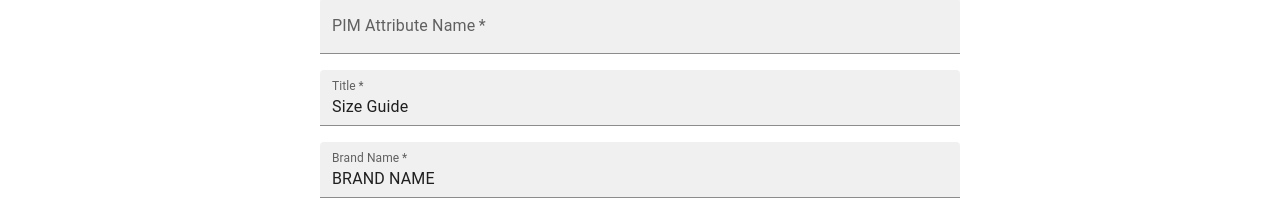
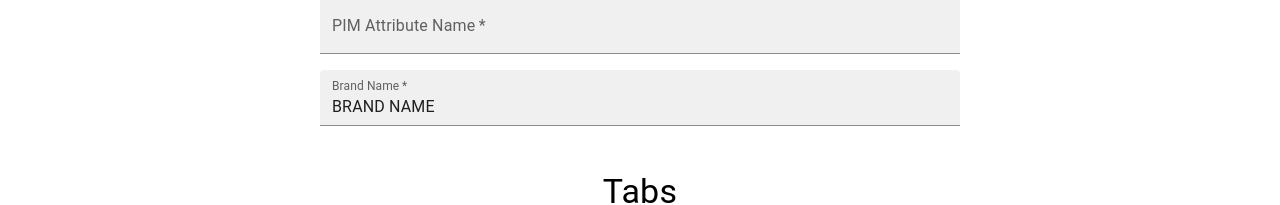
Before and after one commit to brandodo/size-guide-automation, a React (Create React App) app: page / in a window 1280 px wide. Shown: the part 597-802 px from the top of the page. Built offline with nearby package versions, Linux system fonts and the light colour scheme.

Commit message:
updated header to account for FR value

```diff
--- a/src/App.js
+++ b/src/App.js
@@ -6,7 +6,7 @@ import EditAlert from "./components/EditAlert/EditAlert";
 
 const App = () => {
   const [pim, setPim] = useState("");
-  const [header, setHeader] = useState("Size Guide");
+  // const [header, setHeader] = useState("Size Guide");
   const [subHeader, setSubHeader] = useState("BRAND NAME");
   const [toggle, setToggle] = useState(false);
   const [convert, setConvert] = useState(false);
@@ -28,6 +28,8 @@ const App = () => {
       measureGuide: [[]],
     },
   ]);
+
+  const header = french ? "Guide des tailles" : "Size Guide";
 
   useEffect(() => {
     if (general === true && tableGuide === true) {
@@ -113,7 +115,6 @@ const App = () => {
       </Typography>
       <TableForm
         pim={pim}
-        header={header}
         subHeader={subHeader}
         toggle={toggle}
         convert={convert}
@@ -122,7 +123,6 @@ const App = () => {
         general={general}
         tableGuide={tableGuide}
         setPim={setPim}
-        setHeader={setHeader}
         setSubHeader={setSubHeader}
         setToggle={setToggle}
         setConvert={setConvert}
--- a/src/components/TableForm/HeaderInput.js
+++ b/src/components/TableForm/HeaderInput.js
@@ -4,10 +4,8 @@ import TextField from "@mui/material/TextField";
 
 const HeaderInput = ({
   pim,
-  header,
   subHeader,
   setPim,
-  setHeader,
   setSubHeader,
 }) => {
   const textStyle = {
@@ -38,15 +36,6 @@ const HeaderInput = ({
       <TextField
         required
         id="filled-basic"
-        label="Title"
-        variant="filled"
-        value={header}
-        sx={textStyle}
-        onChange={(e) => setHeader(e.target.value)}
-      />
-      <TextField
-        required
-        id="filled-basic"
         label="Brand Name"
         variant="filled"
         value={subHeader}
--- a/src/components/TableForm/TableForm.js
+++ b/src/components/TableForm/TableForm.js
@@ -16,7 +16,6 @@ const TableForm = ({
   general,
   tableGuide,
   setPim,
-  setHeader,
   setSubHeader,
   setToggle,
   setConvert,
@@ -115,10 +114,8 @@ const TableForm = ({
       </Box>
       <HeaderInput
         pim={pim}
-        header={header}
         subHeader={subHeader}
         setPim={setPim}
-        setHeader={setHeader}
         setSubHeader={setSubHeader}
       />
       <Typography variant="h4" sx={{ textAlign: "center" }}>
```
